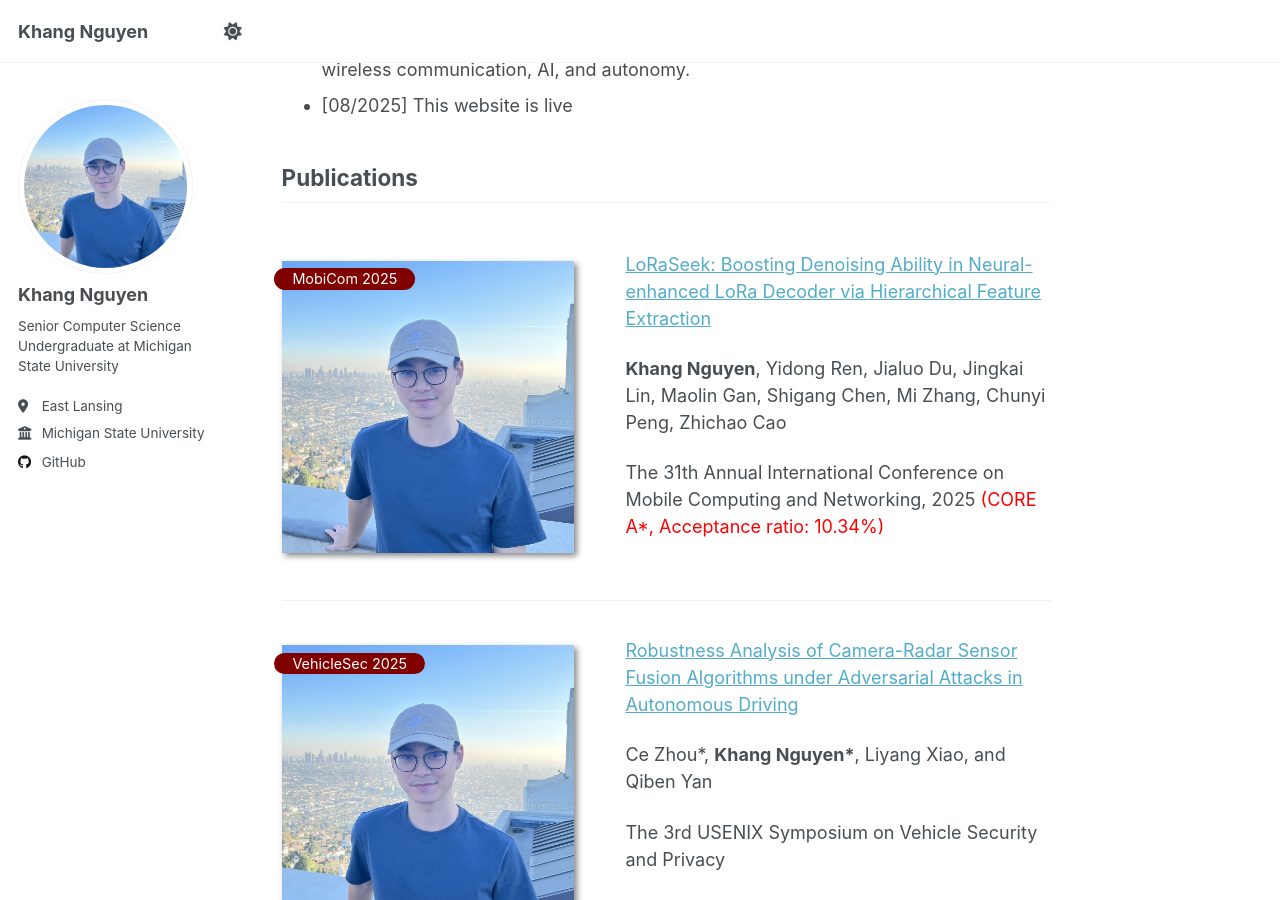
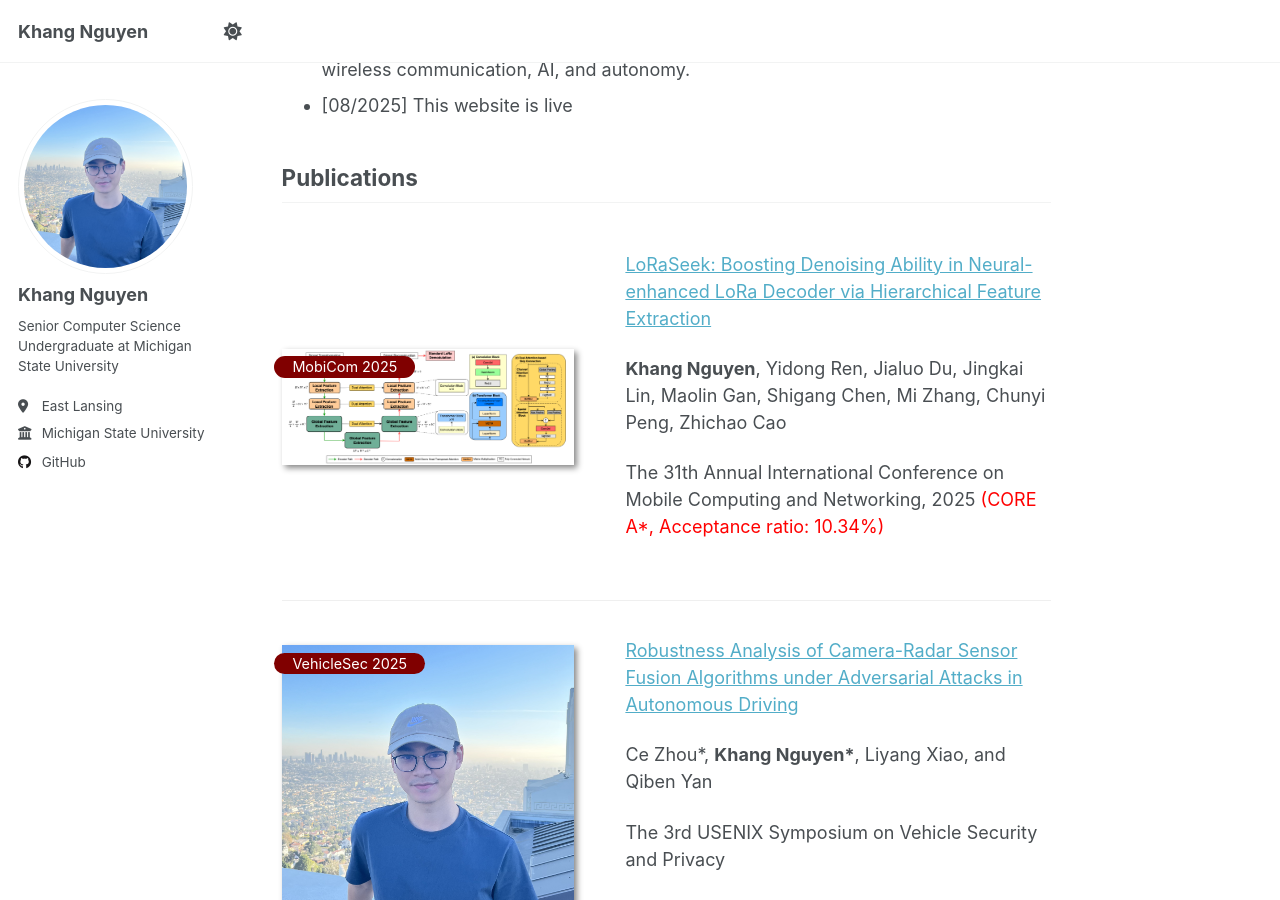
Before and after one commit to nguyenhuykhang/nguyenhuykhang.github.io, a Jekyll site: the page built from _pages/about.md, in a window 1280 px wide and 900 px high, scrolled down 584 px. Built offline with Jekyll 4.4.1, drawn with Linux system fonts in a browser that asks for light colours; a script that is not in the unit is left out.

Commit message:
Update about.md

```diff
--- a/_pages/about.md
+++ b/_pages/about.md
@@ -23,7 +23,7 @@ News
 Publications
 ------
 
-<div class='paper-box'><div class='paper-box-image'><div><div class="badge">MobiCom 2025</div><img src='images/LA.jpg' alt="sym" width="95%"></div></div>
+<div class='paper-box'><div class='paper-box-image'><div><div class="badge">MobiCom 2025</div><img src='images/loraseek.png' alt="sym" width="95%"></div></div>
 <div class='paper-box-text' markdown="1">
 
 [LoRaSeek: Boosting Denoising Ability in Neural-enhanced LoRa Decoder via Hierarchical Feature Extraction]()
```
